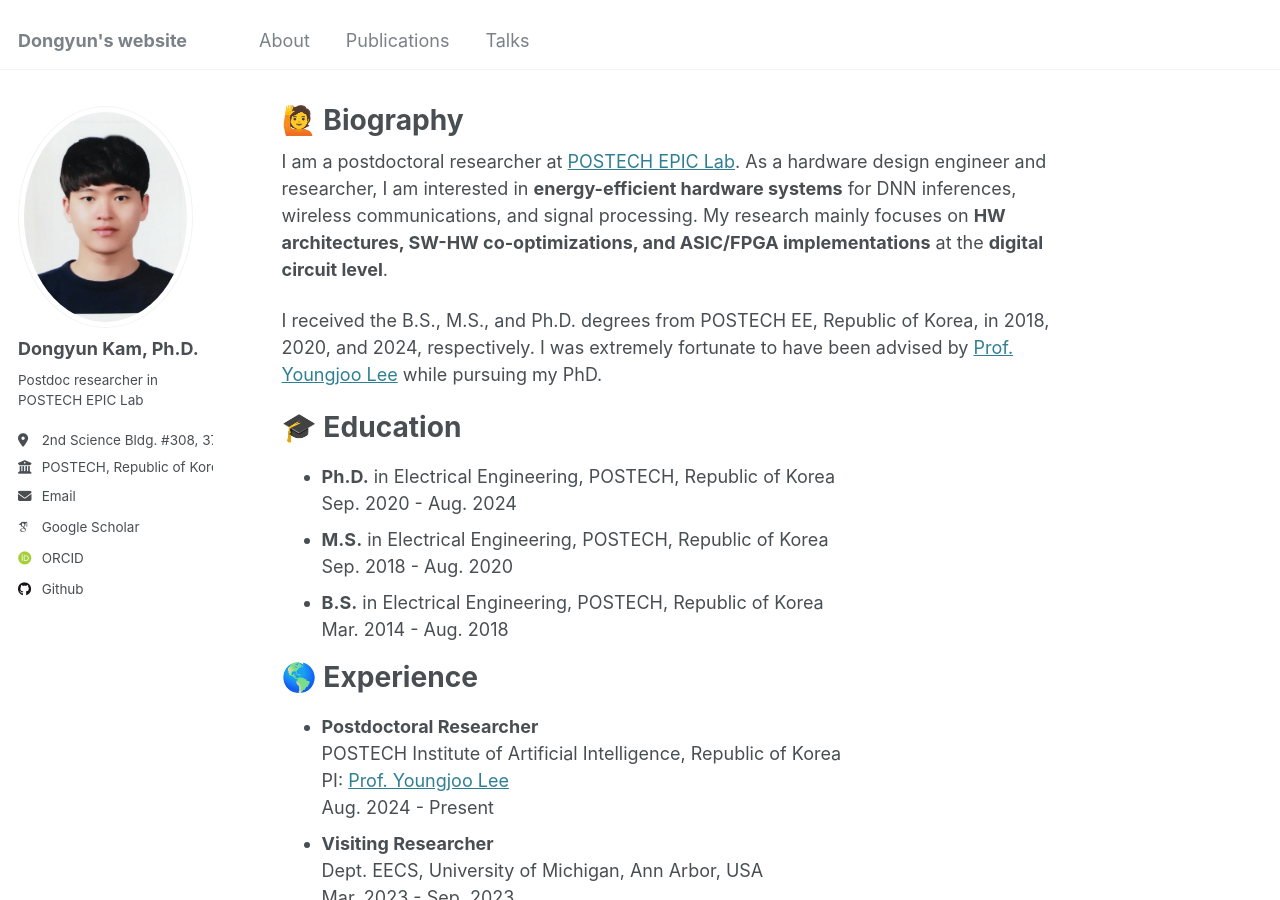
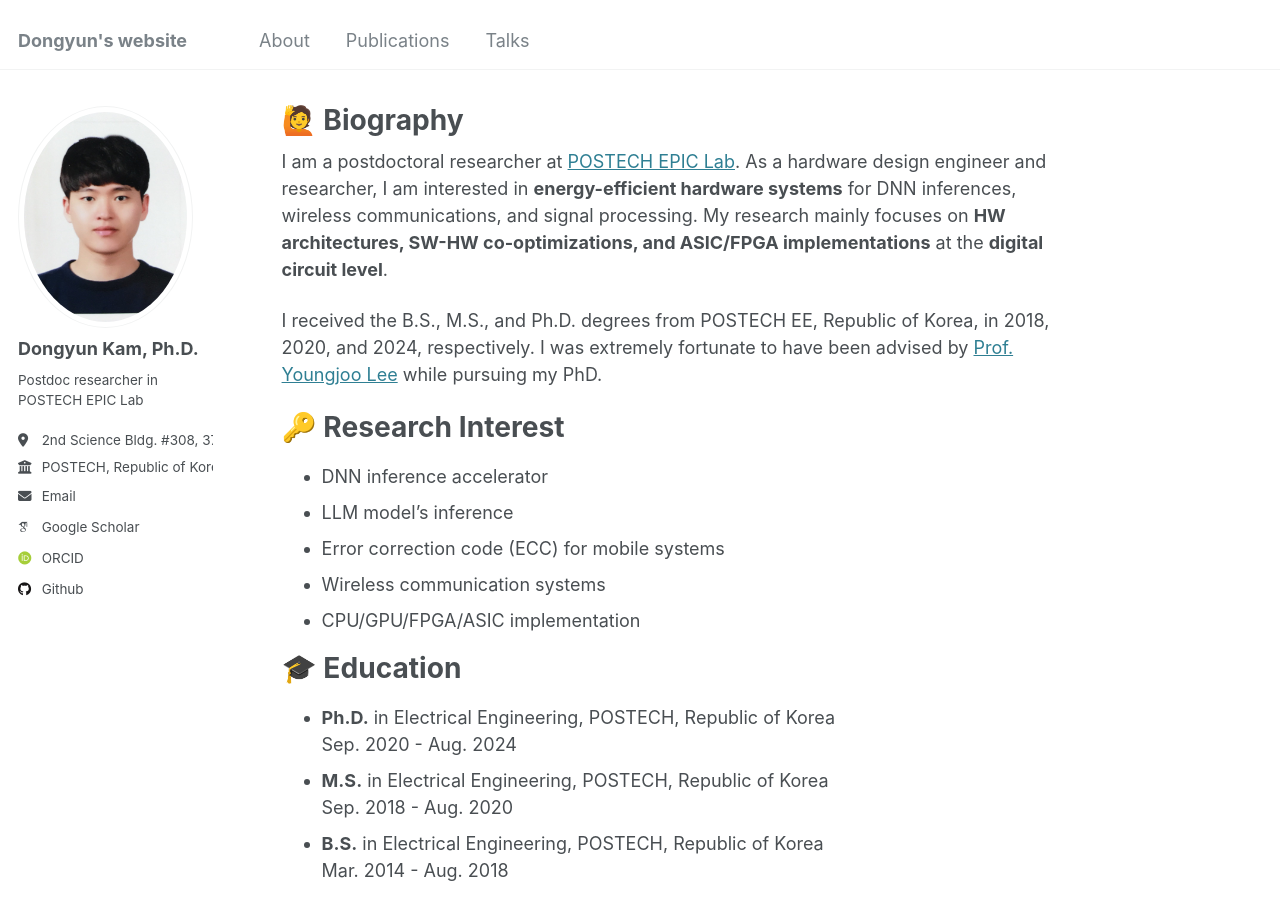
Before and after one commit to Dongyunkam/dongyunkam.github.io, a Jekyll site: the page built from _pages/about.md, in a window 1280 px wide and 900 px high. Built offline with Jekyll 4.4.1, drawn with Linux system fonts in a browser that asks for light colours; emoji names are drawn with the system emoji font; some web fonts are replaced.

Commit message:
Update about.md

```diff
--- a/_pages/about.md
+++ b/_pages/about.md
@@ -13,6 +13,14 @@ My research mainly focuses on **HW architectures, SW-HW co-optimizations, and AS
 
 I received the B.S., M.S., and Ph.D. degrees from POSTECH EE, Republic of Korea, in 2018, 2020, and 2024, respectively.
 I was extremely fortunate to have been advised by [Prof. Youngjoo Lee](https://sites.google.com/view/epiclab/member/yjlee?authuser=0) while pursuing my PhD.
+
+:key: Research Interest
+======
+* DNN inference accelerator
+* LLM model's inference
+* Error correction code (ECC) for mobile systems
+* Wireless communication systems
+* CPU/GPU/FPGA/ASIC implementation
 
 :mortar_board: Education
 ======
```
